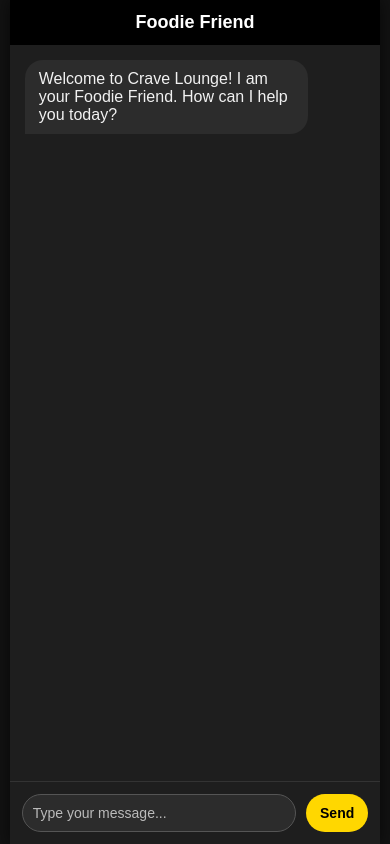
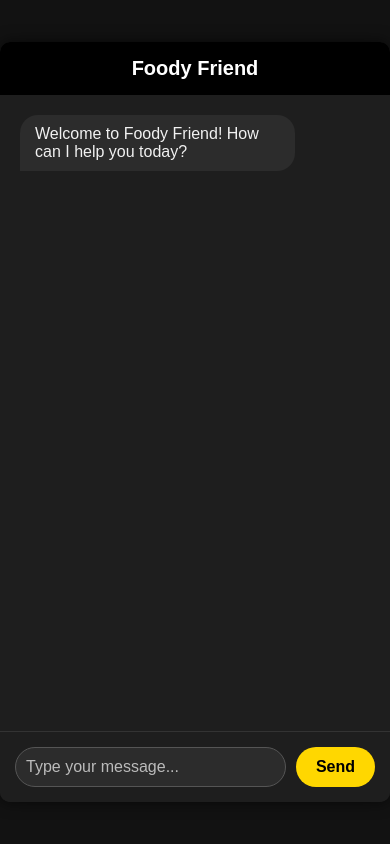
Before and after one commit to Azeen-Fatima/Foodie-Friend-Bot, a Flask app: page / in a window 390 px wide. Run offline with Flask 3, Linux system fonts and the light colour scheme.

Commit message:
Update index.html

```diff
--- a/templates/index.html
+++ b/templates/index.html
@@ -3,7 +3,7 @@
 <head>
     <meta charset="UTF-8">
     <meta name="viewport" content="width=device-width, initial-scale=1.0">
-    <title>Foodie Friend</title>
+    <title>Foody Friend</title>
     <style>
         body {
             font-family: Arial, sans-serif;
@@ -16,7 +16,7 @@
             overflow: hidden;
         }
         .chat-container {
-            width: 95%;
+            width: 100%;
             max-width: 600px;
             height: 90vh;
             background-color: #1e1e1e; /* Slightly lighter dark for container */
@@ -37,37 +37,37 @@
         }
         #chat-history {
             flex-grow: 1;
-            padding: 15px;
+            padding: 20px;
             overflow-y: auto;
             display: flex;
             flex-direction: column;
         }
         .message-box {
             display: flex;
-            margin-bottom: 12px;
+            margin-bottom: 15px;
         }
         .user-message {
             background-color: #FFD700; /* Yellow bubble */
             color: #000;
-            padding: 10px 14px;
+            padding: 10px 15px;
             border-radius: 18px 18px 0 18px;
             align-self: flex-end;
             margin-left: auto;
-            max-width: 75%;
+            max-width: 70%;
             word-wrap: break-word;
         }
         .bot-message {
             background-color: #2c2c2c; /* Dark grey bubble */
             color: #f1f1f1;
-            padding: 10px 14px;
+            padding: 10px 15px;
             border-radius: 18px 18px 18px 0;
             align-self: flex-start;
-            max-width: 75%;
+            max-width: 70%;
             word-wrap: break-word;
         }
         .input-container {
             display: flex;
-            padding: 12px;
+            padding: 15px;
             border-top: 1px solid #333;
             background-color: #1e1e1e;
         }
@@ -85,7 +85,7 @@
             color: #bbb;
         }
         #send-btn {
-            padding: 10px 18px;
+            padding: 10px 20px;
             background-color: #FFD700;
             color: #000;
             border: none;
@@ -97,33 +97,14 @@
         #send-btn:hover {
             background-color: #e6c200;
         }
-
-        /* ✅ Responsive Design */
-        @media (max-width: 600px) {
-            .chat-container {
-                height: 100vh;
-                border-radius: 0;
-            }
-            .chat-header {
-                font-size: 18px;
-                padding: 12px;
-            }
-            #user-input {
-                font-size: 14px;
-            }
-            #send-btn {
-                font-size: 14px;
-                padding: 8px 14px;
-            }
-        }
     </style>
 </head>
 <body>
     <div class="chat-container">
-        <div class="chat-header">Foodie Friend</div>
+        <div class="chat-header">Foody Friend</div>
         <div id="chat-history">
             <div class="message-box">
-                <div class="bot-message">Welcome to Crave Lounge! I am your Foodie Friend. How can I help you today?</div>
+                <div class="bot-message">Welcome to Foody Friend! How can I help you today?</div>
             </div>
         </div>
         <div class="input-container">
@@ -158,8 +139,8 @@
 
             // Typing indicator
             const typingIndicator = document.createElement('div');
-            typingIndicator.className = 'message-box';
-            typingIndicator.innerHTML = `<div class="bot-message">...</div>`;
+            typingIndicator.className = 'message-box bot-message';
+            typingIndicator.textContent = '...';
             chatHistory.appendChild(typingIndicator);
             chatHistory.scrollTop = chatHistory.scrollHeight;
 
@@ -175,7 +156,7 @@
 
                 const botMessageBox = document.createElement('div');
                 botMessageBox.className = 'message-box';
-                botMessageBox.innerHTML = `<div class="bot-message">${data.reply}</div>`;
+                botMessageBox.innerHTML = `<div class="bot-message">${data.response}</div>`;
                 chatHistory.appendChild(botMessageBox);
 
             } catch (error) {
```
